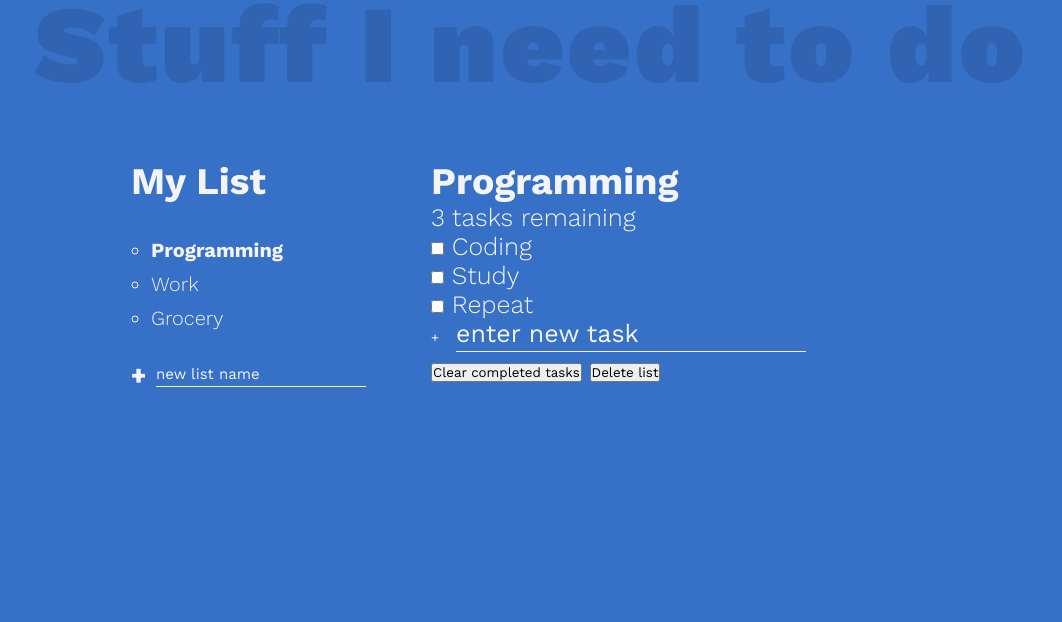
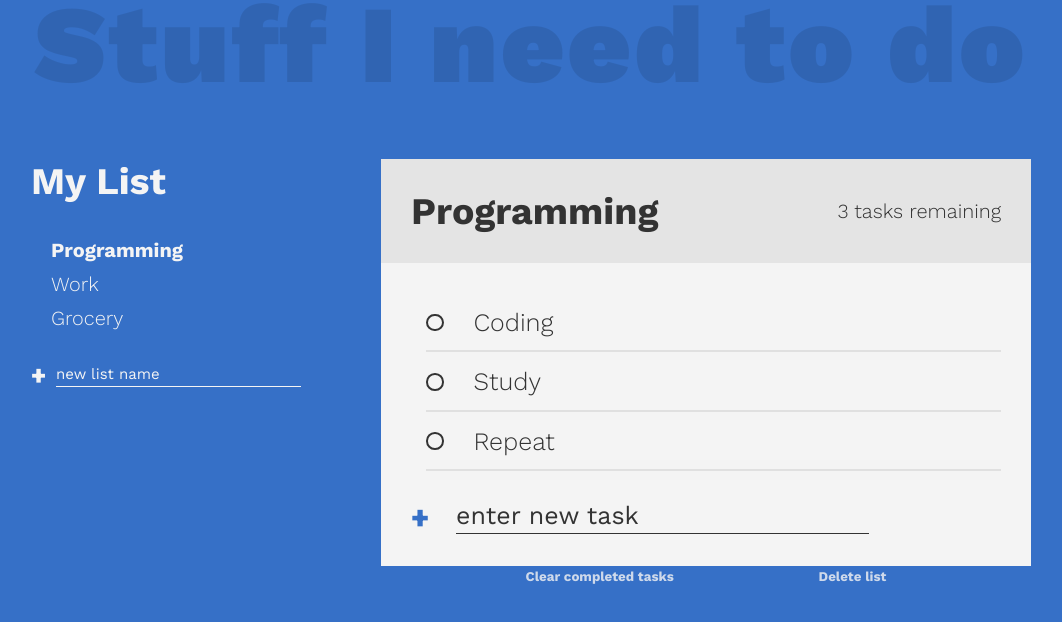
Before and after one commit to leo3651/JS-workshop, a plain HTML site: page 24 todo list/index.html in a window 1280 px wide. Shown: the whole page, without its empty margins (109-1171 px from the left). Drawn offline with nearby package versions, Linux system fonts and the light colour scheme.

Commit message:
finish todo list style

```diff
--- a/24 todo/index.html
+++ b/24 todo list/index.html
@@ -18,9 +18,9 @@
     <div class="all-lists">
       <h2 class="all-lists-title">My List</h2>
       <ul class="lists">
-        <li class="lists-item active">Programming</li>
-        <li class="lists-item">Work</li>
-        <li class="lists-item">Grocery</li>
+        <li><span class="lists-item active">Programming</span></li>
+        <li><span class="lists-item">Work</span></li>
+        <li><span class="lists-item">Grocery</span></li>
       </ul>
 
       <form class="add-new-task-form">
@@ -42,17 +42,19 @@
           <div class="task">
             <input id="task1" type="checkbox" value="Write code" />
             <label for="task1"
-              ><span class="custom-chckbox"></span>Coding</label
+              ><span class="custom-checkbox"></span>Coding</label
             >
           </div>
           <div class="task">
             <input id="task2" type="checkbox" value="Write code" />
-            <label for="task2"><span class="custom-chckbox"></span>Study</label>
+            <label for="task2"
+              ><span class="custom-checkbox"></span>Study</label
+            >
           </div>
           <div class="task">
-            <input id="task1" type="checkbox" value="Write code" />
-            <label for="task1"
-              ><span class="custom-chckbox"></span>Repeat</label
+            <input id="task3" type="checkbox" value="Write code" />
+            <label for="task3"
+              ><span class="custom-checkbox"></span>Repeat</label
             >
           </div>
         </div>
--- /dev/null
+++ b/24 todo list/style.css
@@ -0,0 +1,269 @@
+html {
+  font-size: 62.5%;
+}
+
+:root {
+  --color-primary: rgb(54, 112, 199);
+  --color-light: #f4f4f4;
+  --color-dark: #333;
+  --color-warning: rgb(99, 36, 36);
+}
+
+*,
+*::before,
+*::after {
+  box-sizing: border-box;
+  font-family: inherit;
+  margin: 0;
+  padding: 0;
+}
+
+body {
+  font-family: "Work Sans", sans-serif;
+  font-weight: 300;
+  font-size: 2.5rem;
+  background-color: var(--color-primary);
+  color: var(--color-light);
+  display: grid;
+  grid:
+    "header header header header" auto
+    ".... lists active-list-tasks ...." auto /
+    minmax(10px, 1fr) minmax(10rem, 35rem) minmax(25rem, 65rem) minmax(10px, 1fr);
+  row-gap: 5rem;
+}
+
+.title {
+  grid-area: header;
+  text-align: center;
+  font-size: calc(7vw + 2rem);
+  font-weight: 900;
+  color: rgba(0, 0, 0, 0.1);
+  letter-spacing: 3px;
+  margin-top: -2rem;
+}
+
+.all-lists {
+  grid-area: lists;
+}
+
+.todo-list {
+  --spacer: 3rem;
+
+  grid-area: active-list-tasks;
+  background: var(--color-light);
+  color: var(--color-dark);
+}
+.todo-header {
+  background: #e4e4e4;
+  padding: var(--spacer);
+  display: flex;
+  align-items: center;
+  justify-content: space-between;
+  gap: 1rem;
+}
+.todo-body {
+  padding: var(--spacer);
+  position: relative;
+}
+.tasks-count {
+  font-size: 2rem;
+}
+
+.lists {
+  font-size: 2rem;
+  list-style: circle;
+  line-height: 1.7;
+  margin-left: 2rem;
+  margin-top: 3rem;
+  margin-bottom: 3rem;
+  max-height: 350px;
+  overflow-y: auto;
+}
+.lists-item:hover {
+  opacity: 0.7;
+  cursor: pointer;
+}
+
+.active {
+  font-weight: 700;
+}
+
+.new-list,
+.new-task {
+  color: inherit;
+  background: transparent;
+  border: 0;
+  border-bottom: 1px solid currentColor;
+  outline: none;
+  padding-bottom: 0.3rem;
+  font-size: inherit;
+  width: 70%;
+  margin-left: 2.5rem;
+}
+.new-list {
+  font-size: 1.5rem;
+}
+.new-task {
+  margin-left: 4.5rem;
+}
+.new-task + .underline {
+  margin-left: 4.5rem;
+}
+.new-list::placeholder,
+.new-task::placeholder {
+  color: inherit;
+  transition: all 300ms;
+}
+.new-list:focus + .underline,
+.new-task:focus + .underline {
+  background-color: currentColor;
+}
+.new-list:focus::placeholder,
+.new-task:focus::placeholder {
+  opacity: 0.3;
+}
+
+.underline {
+  width: 70%;
+  display: block;
+  content: "";
+  height: 2px;
+  background-color: transparent;
+  transition: all 300ms;
+  margin-left: 2.5rem;
+}
+
+form {
+  position: relative;
+}
+.add-new-task-form {
+  font-size: 1.5rem;
+}
+
+.add-list-btn,
+.add-task-btn {
+  position: absolute;
+  left: 0%;
+  transform: translateY(-50%);
+  cursor: pointer;
+  background: 0;
+  border: 0;
+  color: inherit;
+  transition: opacity 250ms ease-in;
+  font-weight: 900;
+  font-size: 2.5rem;
+}
+.add-list-btn {
+  top: 41%;
+}
+.add-task-btn {
+  top: 45%;
+  font-size: 3rem;
+  color: var(--color-primary);
+}
+.add-list-btn:hover,
+.add-task-btn:hover {
+  opacity: 0.7;
+}
+
+.tasks {
+  padding-left: 15px;
+  overflow-y: auto;
+  max-height: 240px;
+}
+.task {
+  position: relative;
+  padding: 1.5rem 0rem;
+}
+[type="checkbox"] {
+  opacity: 0;
+  position: absolute;
+  top: 50%;
+  left: 0.4%;
+  transform: translateY(-50%);
+}
+.custom-checkbox {
+  --size: 1.75rem;
+
+  cursor: pointer;
+  border: 2px solid currentColor;
+  display: inline-block;
+  width: var(--size);
+  height: var(--size);
+  border-radius: 50%;
+  transform: scale(1);
+  transition: transform 200ms ease-in;
+}
+.task label {
+  position: relative;
+  display: inline-flex;
+  align-items: center;
+  gap: 3rem;
+  cursor: pointer;
+}
+.task::after {
+  content: "";
+  display: inline-block;
+  position: absolute;
+  height: 2px;
+  bottom: 0;
+  left: 0;
+  right: 0;
+  background-color: currentColor;
+  opacity: 0.1;
+}
+.task:hover .custom-checkbox,
+[type="checkbox"]:focus + label .custom-checkbox {
+  transform: scale(1.3);
+}
+[type="checkbox"]:checked + label .custom-checkbox {
+  background-color: var(--color-primary);
+  border-color: var(--color-primary);
+  box-shadow: inset 0 0 0px 2px white;
+}
+[type="checkbox"]:checked + label {
+  opacity: 0.5;
+}
+.task label::after {
+  position: absolute;
+  content: "";
+  display: inline-block;
+  left: calc(3rem + 19px);
+  right: 0;
+  top: 50%;
+  transform: translateY(-50%) scaleX(0);
+  height: 2px;
+  background: currentColor;
+  transform-origin: right;
+  transition: transform 300ms ease-in-out;
+}
+[type="checkbox"]:checked + label::after {
+  transform: translateY(-50%) scaleX(1);
+  transform-origin: left;
+}
+
+.add-new-task {
+  margin-top: 3rem;
+}
+
+.delete-stuff {
+  display: flex;
+  width: 100%;
+  position: absolute;
+  justify-content: space-evenly;
+  margin-top: 2rem;
+  bottom: -6%;
+  left: 0%;
+}
+.btn.delete {
+  cursor: pointer;
+  background: 0;
+  opacity: 0.8;
+  border: 0;
+  color: var(--color-light);
+  font-weight: 700;
+  transition: all 150ms ease-in-out;
+}
+.btn.delete:hover {
+  color: var(--color-warning);
+}
--- a/24 todo/style.css
+++ /dev/null
@@ -1,141 +0,0 @@
-html {
-  font-size: 62.5%;
-}
-
-:root {
-  --color-primary: rgb(54, 112, 199);
-  --color-light: #f4f4f4;
-  --color-dark: #333;
-  --color-warning: rgb(99, 36, 36);
-}
-
-*,
-*::before,
-*::after {
-  box-sizing: border-box;
-  font-family: inherit;
-  margin: 0;
-  padding: 0;
-}
-
-body {
-  font-family: "Work Sans", sans-serif;
-  font-weight: 300;
-  font-size: 2.5rem;
-  background-color: var(--color-primary);
-  color: var(--color-light);
-  display: grid;
-  grid:
-    "header header header header" auto
-    ".... lists active-list-tasks ...." auto /
-    1fr minmax(10rem, 30rem) minmax(25rem, 50rem) 1fr;
-  row-gap: 5rem;
-}
-
-.title {
-  grid-area: header;
-  text-align: center;
-  font-size: calc(7vw + 2rem);
-  font-weight: 900;
-  color: rgba(0, 0, 0, 0.1);
-  letter-spacing: 3px;
-  margin-top: -2rem;
-}
-
-.all-lists {
-  grid-area: lists;
-}
-
-.todo-list {
-  grid-area: active-list-tasks;
-}
-
-.lists {
-  font-size: 2rem;
-  list-style: circle;
-  line-height: 1.7;
-  margin-left: 2rem;
-  margin-top: 3rem;
-  margin-bottom: 3rem;
-}
-
-.active {
-  font-weight: 700;
-}
-
-.new-list,
-.new-task {
-  color: inherit;
-  background: transparent;
-  border: 0;
-  border-bottom: 1px solid currentColor;
-  outline: none;
-  padding-bottom: 0.3rem;
-  font-size: inherit;
-  width: 70%;
-  margin-left: 2.5rem;
-}
-
-.new-list {
-  font-size: 1.5rem;
-}
-
-.add-new-task-form {
-  font-size: 1.5rem;
-}
-
-.underline {
-  width: 70%;
-  display: block;
-  content: "";
-  height: 2px;
-  background-color: transparent;
-  transition: all 300ms;
-  margin-left: 2.5rem;
-}
-
-.new-list::placeholder,
-.new-task::placeholder {
-  color: inherit;
-  transition: all 300ms;
-}
-
-.new-list:focus + .underline,
-.new-task:focus + .underline {
-  background-color: var(--color-light);
-}
-
-.new-list:focus::placeholder,
-.new-task:focus::placeholder {
-  opacity: 0.3;
-}
-
-form {
-  position: relative;
-}
-
-.add-list-btn,
-.add-task-btn {
-  position: absolute;
-  left: 0%;
-  transform: translateY(-50%);
-  cursor: pointer;
-  background: 0;
-  border: 0;
-  color: inherit;
-  transition: opacity 250ms ease-in;
-}
-
-.add-list-btn {
-  font-weight: 900;
-  font-size: 2.5rem;
-  top: 41%;
-}
-
-.add-list-btn:hover {
-  opacity: 0.7;
-}
-
-.add-task-btn {
-  top: 50%;
-}
```
